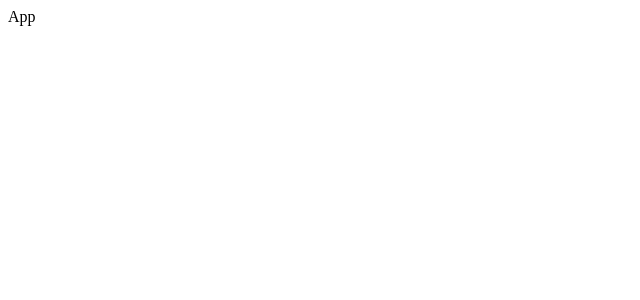
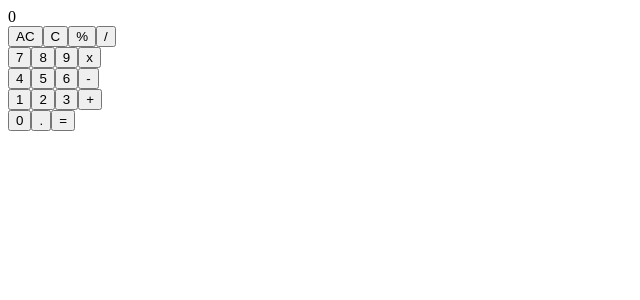
Before and after one commit to DaliborStoyanchov/react, a React (Vite) app in the folder calculator/: page / in a window 1280 px wide. Shown: the top 300 px of the page, without its empty margins (0-640 px from the left). Built offline with nearby package versions, Linux system fonts and the light colour scheme.

Commit message:
feat: add basic markup

```diff
--- a/calculator/src/App.tsx
+++ b/calculator/src/App.tsx
@@ -1,5 +1,104 @@
 const App = () => {
-  return <div>App</div>;
+  const handleClick = (name: string): void => {
+    console.log("HANDLE CLICK: ", name);
+  };
+
+  return (
+    <div className="container">
+      <div className="calculator">
+        <div className="screen">
+          <div className="display">0</div>
+        </div>
+        <div className="button-panel">
+          <div className="row-1">
+            <button className="button" onClick={() => handleClick("AC")}>
+              AC
+            </button>
+            <button onClick={() => handleClick("C")} className="button">
+              C
+            </button>
+            <button onClick={() => handleClick("%")} className="button">
+              %
+            </button>
+            <button
+              onClick={() => handleClick("/")}
+              className="button operation"
+            >
+              /
+            </button>
+            <div className="row-2">
+              <button onClick={() => handleClick("7")} className="button">
+                7
+              </button>
+              <button onClick={() => handleClick("8")} className="button">
+                8
+              </button>
+              <button onClick={() => handleClick("9")} className="button">
+                9
+              </button>
+              <button
+                onClick={() => handleClick("X")}
+                className="button operation"
+              >
+                x
+              </button>
+            </div>
+            <div className="row-3">
+              <button onClick={() => handleClick("4")} className="button">
+                4
+              </button>
+              <button onClick={() => handleClick("5")} className="button">
+                5
+              </button>
+              <button onClick={() => handleClick("6")} className="button">
+                6
+              </button>
+              <button
+                onClick={() => handleClick("-")}
+                className="button operation"
+              >
+                -
+              </button>
+            </div>
+            <div className="row-4">
+              <button onClick={() => handleClick("1")} className="button">
+                1
+              </button>
+              <button onClick={() => handleClick("2")} className="button">
+                2
+              </button>
+              <button onClick={() => handleClick("3")} className="button">
+                3
+              </button>
+              <button
+                onClick={() => handleClick("+")}
+                className="button operation"
+              >
+                +
+              </button>
+            </div>
+            <div className="last-row">
+              <button
+                onClick={() => handleClick("0")}
+                className="button col-span"
+              >
+                0
+              </button>
+              <button onClick={() => handleClick(".")} className="button">
+                .
+              </button>
+              <button
+                onClick={() => handleClick("=")}
+                className="button operation equals"
+              >
+                =
+              </button>
+            </div>
+          </div>
+        </div>
+      </div>
+    </div>
+  );
 };
 
 export default App;
```
